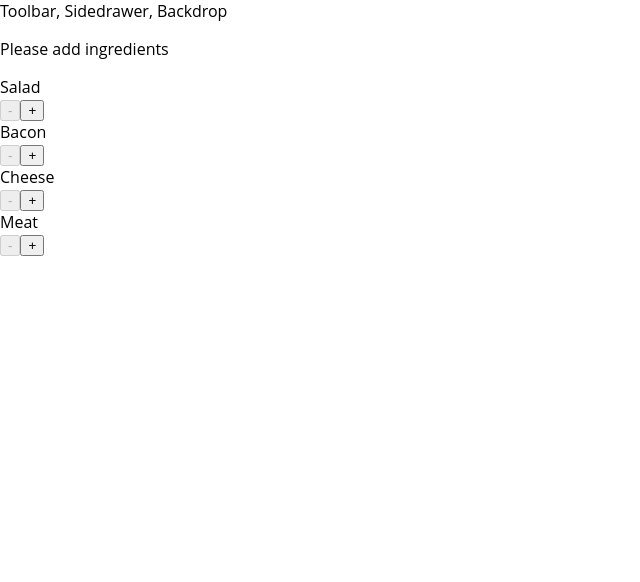
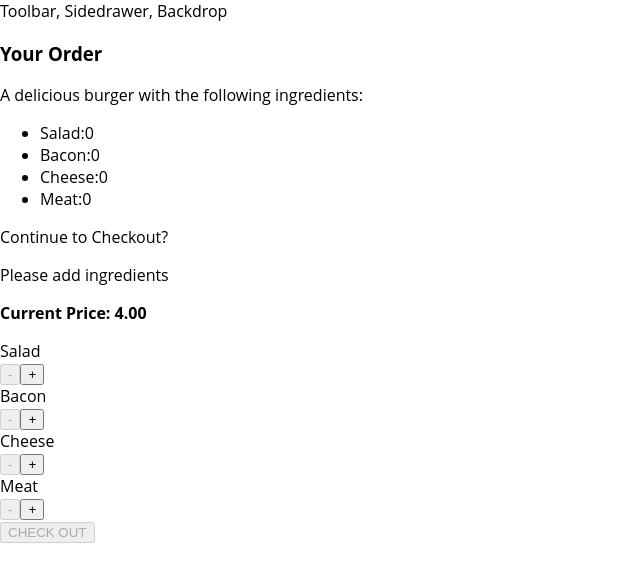
Before and after one commit to Aleksandandar-Nedelkovski/react-burger-app, a React app: page / in a window 1280 px wide. Shown: the top 582 px of the page, without its empty margins (0-640 px from the left). Built offline with nearby package versions, Linux system fonts and the light colour scheme.

Commit message:
added checkout button and modal window with summary

```diff
--- a/src/components/Burger/BuildControls/BuildControls.css
+++ b/src/components/Burger/BuildControls/BuildControls.css
@@ -8,3 +8,45 @@
   margin: auto;
   padding: 10px 0;
 }
+
+
+.OrderButton {
+  background-color: #DAD735;
+  outline: none;
+  cursor: pointer;
+  border: 1px solid #966909;
+  color: #966909;
+  font-family: inherit;
+  font-size: 1.2em;
+  padding: 15px 30px;
+  box-shadow: 2px 2px 2px #966909;
+}
+
+.OrderButton:hover, .OrderButton:active {
+  background-color: #A0DB41;
+  border: 1px solid #966909;
+  color: #966909;
+}
+
+.OrderButton:disabled {
+  background-color: #C7C6C6;
+  cursor: not-allowed;
+  border: 1px solid #ccc;
+  color: #888888;
+}
+
+.OrderButton:not(:disabled) {
+  animation: enable 0.3s linear;
+}
+
+@keyframes enable {
+  0% {
+      transform: scale(1);
+  }
+  60% {
+      transform: scale(1.1);
+  }
+  100% {
+      transform: scale(1);
+  }
+}
--- a/src/components/Burger/BuildControls/BuildControls.js
+++ b/src/components/Burger/BuildControls/BuildControls.js
@@ -13,6 +13,7 @@
 
 const buildControls = (props) => (
   <div className={classes.BuildControls}>
+    <p><strong>Current Price: {props.price.toFixed(2)}</strong></p>
     {controls.map(ctrl => (
       <BuildControl
         key={ctrl.label}
@@ -22,6 +23,10 @@
         disabled={props.disabled[ctrl.type]}
       />
     ))}
+    <button
+      className={classes.OrderButton}
+      disabled={!props.purchasable}
+    >CHECK OUT</button>
   </div>
 );
 
--- /dev/null
+++ b/src/components/Burger/OrderSummary/OrderSummary.js
@@ -0,0 +1,24 @@
+import React from "react";
+import Aux from "../../../hoc/Aux"
+
+const orderSummary = (props) => {
+  const ingredientSummary = Object.keys(props.ingredients).map(igKey => {
+    return (
+      <li key={igKey}>
+        <span style={{ textTransform: 'capitalize' }}>{igKey}</span>:{props.ingredients[igKey]}
+      </li>
+    );
+  });
+  return (
+    <Aux>
+      <h3>Your Order</h3>
+      <p>A delicious burger with the following ingredients:</p>
+      <ul>
+        {ingredientSummary}
+      </ul>
+      <p>Continue to Checkout?</p>
+    </Aux>
+  )
+};
+
+export default orderSummary;
--- /dev/null
+++ b/src/components/UI/Modal/Modal.css
@@ -0,0 +1,20 @@
+.Modal {
+  position: fixed;
+  z-index: 500;
+  background-color: white;
+  width: 70%;
+  border: 1px solid #ccc;
+  box-shadow: 1px 1px 1px black;
+  padding: 16px;
+  left: 15%;
+  top: 30%;
+  box-sizing: border-box;
+  transition: all 0.3s ease-out;
+}
+
+@media (min-width: 600px) {
+  .Modal {
+    width: 500px;
+    left: calc(50% - 250px);
+  }
+}
--- /dev/null
+++ b/src/components/UI/Modal/Modal.js
@@ -0,0 +1,11 @@
+import React from 'react';
+
+import classes from "./Modal.css"
+
+const modal = (props) => (
+  <div className={classes.Modal}>
+    {props.children}
+  </div>
+);
+
+export default modal;
--- a/src/continers/BurgerBuilder/BurgerBuilder.js
+++ b/src/continers/BurgerBuilder/BurgerBuilder.js
@@ -3,7 +3,9 @@
 import Aux from "../../hoc/Aux";
 import Burger from "../../components/Burger/Burger";
 import BuildControls from "../../components/Burger/BuildControls/BuildControls";
-import { stat } from "fs";
+import Modal from "../../components/UI/Modal/Modal"
+import OrderSummary from "../../components/Burger/OrderSummary/OrderSummary"
+
 
 const INGREDIENT_PRICES = {
   salad: 0.5,
@@ -20,8 +22,18 @@
       cheese: 0,
       meat: 0
     },
-    totalPrice: 4
+    totalPrice: 4,
+    purchasable: false
   };
+
+  updatePurchaseState(ingredients) {
+    const sum = Object.keys(ingredients).map(igKey => {
+      return ingredients[igKey]
+    }).reduce((sum, el) => {
+      return sum + el;
+    }, 0);
+    this.setState({ purchasable: sum > 0 });
+  }
 
   addIngredientHandler = (type) => {
     const oldCount = this.state.ingredients[type];
@@ -34,6 +46,7 @@
     const oldPrice = this.state.totalPrice;
     const newPrice = oldPrice + priceAddition;
     this.setState({ totalPrice: newPrice, ingredients: updatedIngredients });
+    this.updatePurchaseState(updatedIngredients);
   }
 
   removeIngredientHandler = (type) => {
@@ -50,6 +63,7 @@
     const oldPrice = this.state.totalPrice;
     const newPrice = oldPrice + priceDeduction;
     this.setState({ totalPrice: newPrice, ingredients: updatedIngredients });
+    this.updatePurchaseState(updatedIngredients);
   }
 
   render() {
@@ -62,11 +76,16 @@
     }
     return (
       <Aux>
+      <Modal>
+        <OrderSummary ingredients={this.state.ingredients} />
+      </Modal>
         <Burger ingredients={this.state.ingredients} />
         <BuildControls
           ingredientAdded={this.addIngredientHandler}
           ingredientRemoved={this.removeIngredientHandler}
           disabled={disabledInfo}
+          purchasable={this.state.purchasable}
+          price={this.state.totalPrice}
         />
       </Aux>
     );
```
Also changed, not shown: src/components/UI/Backdrop/Backdrop.js (added).
